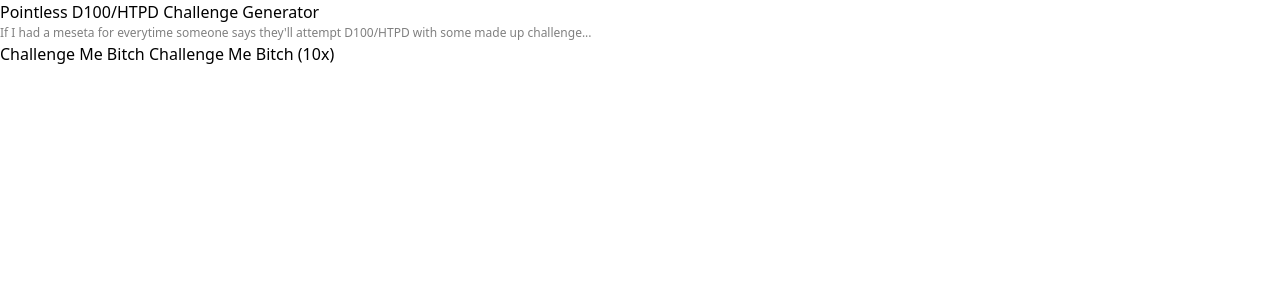
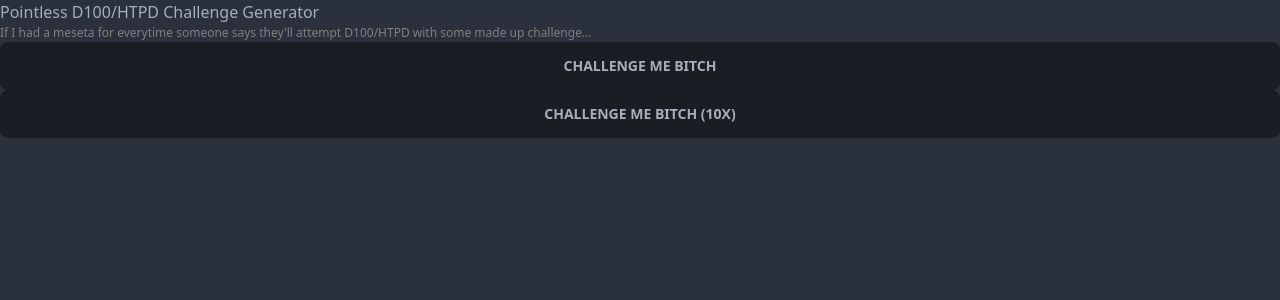
Before and after one commit to mumbler9486/pointless-d100-challenges, a SvelteKit app: page / in a window 1280 px wide. Shown: the top 300 px of the page. Built offline with nearby package versions, Linux system fonts and the light colour scheme.

Commit message:
📦️Add Daisy UI

```diff
--- a/package.json
+++ b/package.json
@@ -17,7 +17,9 @@
 		"@sveltejs/adapter-auto": "next",
 		"@sveltejs/adapter-static": "^1.0.0-next.43",
 		"@sveltejs/kit": "next",
+		"@tailwindcss/typography": "^0.5.7",
 		"autoprefixer": "^10.4.12",
+		"daisyui": "^2.31.0",
 		"gh-pages": "^4.0.0",
 		"postcss": "^8.4.16",
 		"prettier": "^2.6.2",
--- a/src/app.html
+++ b/src/app.html
@@ -1,12 +1,15 @@
 <!DOCTYPE html>
-<html lang="en">
+<html lang="en" data-theme="dark">
+
 <head>
 	<meta charset="utf-8" />
 	<link rel="icon" href="%sveltekit.assets%/favicon.png" />
 	<meta name="viewport" content="width=device-width" />
 	%sveltekit.head%
 </head>
+
 <body>
 	<div>%sveltekit.body%</div>
 </body>
+
 </html>
--- a/src/routes/+page.svelte
+++ b/src/routes/+page.svelte
@@ -186,8 +186,10 @@
 	</p>
 	<p />
 	<div class="card">
-		<button on:click={generateChallenge}>Challenge Me Bitch</button>
-		<button on:click={() => generateChallengeXTimes(10)}> Challenge Me Bitch (10x)</button>
+		<button class="btn" on:click={generateChallenge}>Challenge Me Bitch</button>
+		<button class="btn" on:click={() => generateChallengeXTimes(10)}>
+			Challenge Me Bitch (10x)
+		</button>
 
 		<ol>
 			{#each generatedChallenges as challenge, i}
--- a/tailwind.config.cjs
+++ b/tailwind.config.cjs
@@ -7,7 +7,10 @@ const config = {
   theme: {
     extend: {},
   },
-  plugins: [],
+  daisyui: {
+    themes: ["dark"],
+  },
+  plugins: [require("@tailwindcss/typography"), require("daisyui")],
 };
 
 module.exports = config;
```
Also changed, not shown: 1 other file (tests, documents, lock files or other folders). Lines whose indentation alone changed are shown as unchanged.
